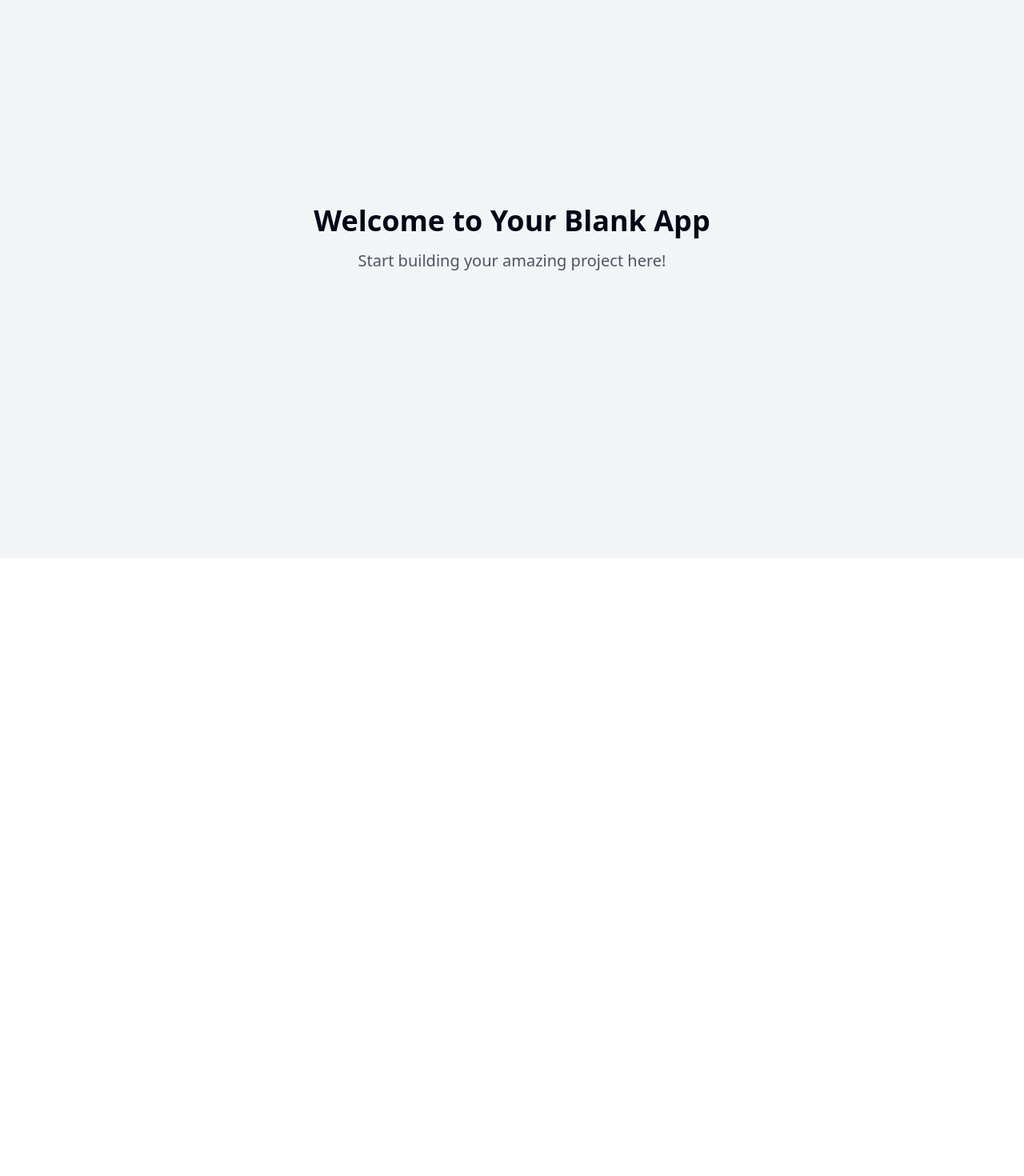
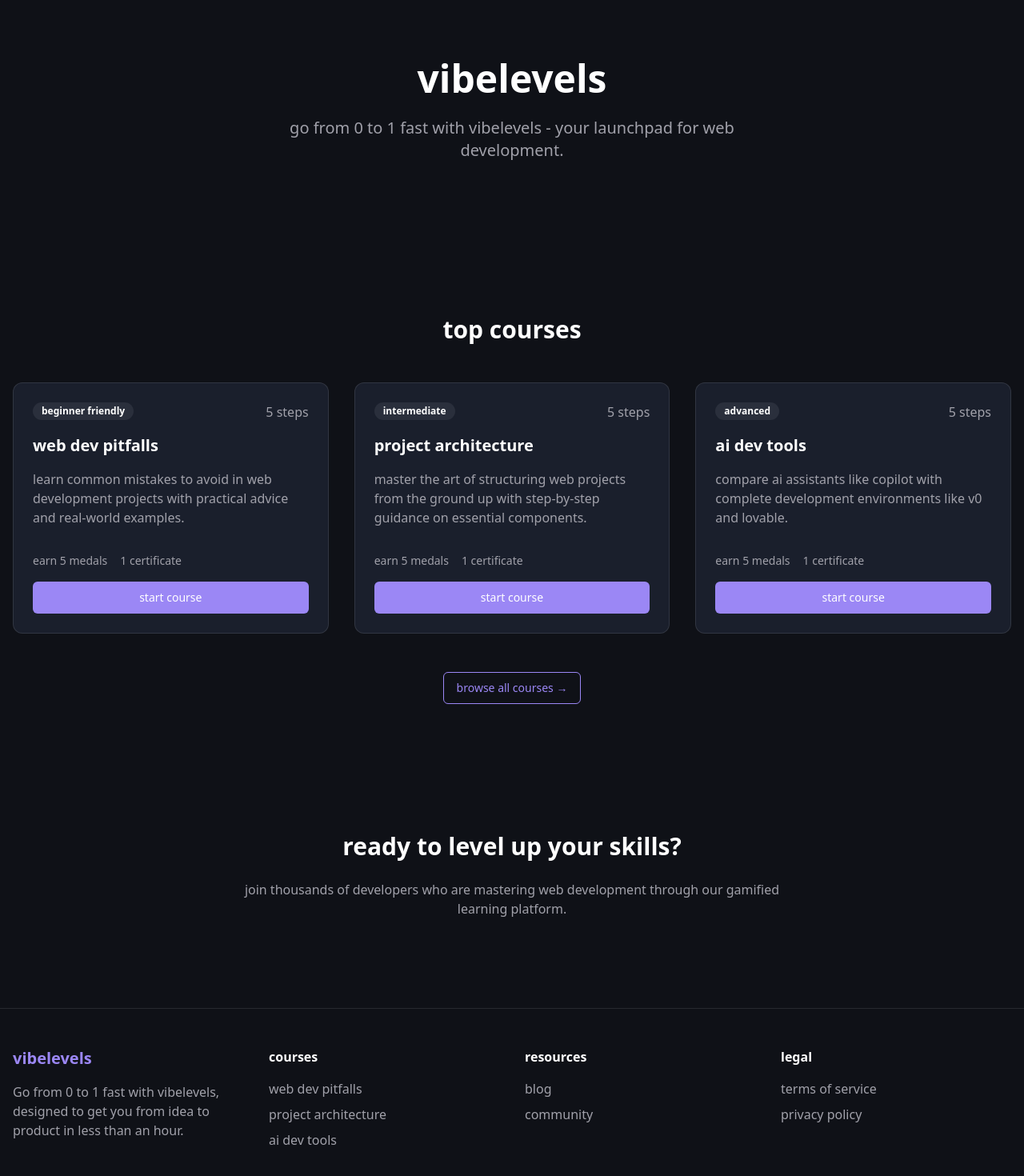
Before and after one commit to thenice777/vibelevels, a React (Vite) app: page / in a window 1280 px wide. Shown: the part 102-1572 px from the top of the page at 80% size. Before the commit the page ends 800 px from the top, so only its background shows below. Built offline with nearby package versions, Linux system fonts and the light colour scheme.

Commit message:
Create minimum viable prototype
Implement the initial prototype based on the prompt.

```diff
--- /dev/null
+++ b/src/components/CourseCard.tsx
@@ -0,0 +1,41 @@
+
+import { Badge } from "@/components/ui/badge";
+import { Button } from "@/components/ui/button";
+
+interface CourseCardProps {
+  title: string;
+  description: string;
+  level: string;
+  steps: number;
+  medals: number;
+  certificates: number;
+}
+
+export const CourseCard = ({ title, description, level, steps, medals, certificates }: CourseCardProps) => {
+  return (
+    <div className="bg-card rounded-xl p-6 border border-white/10 hover:border-primary/50 transition-all">
+      <div className="space-y-4">
+        <div className="flex justify-between items-start">
+          <Badge variant="secondary" className="bg-accent text-white">
+            {level}
+          </Badge>
+          <span className="text-muted-foreground">{steps} steps</span>
+        </div>
+
+        <h3 className="text-xl font-semibold text-white">{title}</h3>
+        <p className="text-muted-foreground">{description}</p>
+
+        <div className="flex items-center justify-between pt-4">
+          <div className="flex gap-4 text-sm text-muted-foreground">
+            <span>earn {medals} medals</span>
+            <span>{certificates} certificate</span>
+          </div>
+        </div>
+
+        <Button className="w-full bg-primary hover:bg-primary/90">
+          start course
+        </Button>
+      </div>
+    </div>
+  );
+};
--- /dev/null
+++ b/src/components/Footer.tsx
@@ -0,0 +1,44 @@
+
+import { Link } from "react-router-dom";
+
+export const Footer = () => {
+  return (
+    <footer className="border-t border-white/10 bg-background">
+      <div className="container mx-auto px-4 py-12">
+        <div className="grid grid-cols-1 md:grid-cols-4 gap-8">
+          <div className="space-y-4">
+            <h3 className="text-primary text-xl font-bold">vibelevels</h3>
+            <p className="text-muted-foreground">
+              Go from 0 to 1 fast with vibelevels, designed to get you from idea to product in less than an hour.
+            </p>
+          </div>
+
+          <div>
+            <h4 className="text-white font-semibold mb-4">courses</h4>
+            <ul className="space-y-2">
+              <li><Link to="/courses/web-dev-pitfalls" className="text-muted-foreground hover:text-primary">web dev pitfalls</Link></li>
+              <li><Link to="/courses/project-architecture" className="text-muted-foreground hover:text-primary">project architecture</Link></li>
+              <li><Link to="/courses/ai-dev-tools" className="text-muted-foreground hover:text-primary">ai dev tools</Link></li>
+            </ul>
+          </div>
+
+          <div>
+            <h4 className="text-white font-semibold mb-4">resources</h4>
+            <ul className="space-y-2">
+              <li><Link to="/blog" className="text-muted-foreground hover:text-primary">blog</Link></li>
+              <li><Link to="/community" className="text-muted-foreground hover:text-primary">community</Link></li>
+            </ul>
+          </div>
+
+          <div>
+            <h4 className="text-white font-semibold mb-4">legal</h4>
+            <ul className="space-y-2">
+              <li><Link to="/terms" className="text-muted-foreground hover:text-primary">terms of service</Link></li>
+              <li><Link to="/privacy" className="text-muted-foreground hover:text-primary">privacy policy</Link></li>
+            </ul>
+          </div>
+        </div>
+      </div>
+    </footer>
+  );
+};
--- /dev/null
+++ b/src/components/Navigation.tsx
@@ -0,0 +1,28 @@
+
+import { Link } from "react-router-dom";
+
+export const Navigation = () => {
+  return (
+    <nav className="fixed top-0 w-full z-50 bg-background/90 backdrop-blur-sm border-b border-white/10">
+      <div className="container mx-auto px-4 py-4 flex justify-between items-center">
+        <Link to="/" className="text-primary text-2xl font-bold">
+          vibelevels
+        </Link>
+        <div className="flex gap-8">
+          <Link to="/" className="text-white hover:text-primary transition-colors">
+            home
+          </Link>
+          <Link to="/courses" className="text-white hover:text-primary transition-colors">
+            courses
+          </Link>
+          <Link to="/community" className="text-white hover:text-primary transition-colors">
+            community
+          </Link>
+          <Link to="/blog" className="text-white hover:text-primary transition-colors">
+            blog
+          </Link>
+        </div>
+      </div>
+    </nav>
+  );
+};
--- a/src/pages/Index.tsx
+++ b/src/pages/Index.tsx
@@ -1,12 +1,81 @@
-// Update this page (the content is just a fallback if you fail to update the page)
+
+import { Navigation } from "@/components/Navigation";
+import { CourseCard } from "@/components/CourseCard";
+import { Footer } from "@/components/Footer";
+import { Button } from "@/components/ui/button";
 
 const Index = () => {
+  const courses = [
+    {
+      title: "web dev pitfalls",
+      description: "learn common mistakes to avoid in web development projects with practical advice and real-world examples.",
+      level: "beginner friendly",
+      steps: 5,
+      medals: 5,
+      certificates: 1,
+    },
+    {
+      title: "project architecture",
+      description: "master the art of structuring web projects from the ground up with step-by-step guidance on essential components.",
+      level: "intermediate",
+      steps: 5,
+      medals: 5,
+      certificates: 1,
+    },
+    {
+      title: "ai dev tools",
+      description: "compare ai assistants like copilot with complete development environments like v0 and lovable.",
+      level: "advanced",
+      steps: 5,
+      medals: 5,
+      certificates: 1,
+    },
+  ];
+
   return (
-    <div className="min-h-screen flex items-center justify-center bg-gray-100">
-      <div className="text-center">
-        <h1 className="text-4xl font-bold mb-4">Welcome to Your Blank App</h1>
-        <p className="text-xl text-gray-600">Start building your amazing project here!</p>
-      </div>
+    <div className="min-h-screen bg-background">
+      <Navigation />
+
+      <main className="pt-24">
+        {/* Hero Section */}
+        <section className="container mx-auto px-4 py-20 text-center">
+          <h1 className="text-5xl font-bold text-white mb-6">
+            vibelevels
+          </h1>
+          <p className="text-xl text-muted-foreground mb-8 max-w-2xl mx-auto">
+            go from 0 to 1 fast with vibelevels - your launchpad for web development.
+          </p>
+        </section>
+
+        {/* Courses Section */}
+        <section className="container mx-auto px-4 py-20">
+          <h2 className="text-3xl font-bold text-white mb-12 text-center">
+            top courses
+          </h2>
+          <div className="grid grid-cols-1 md:grid-cols-2 lg:grid-cols-3 gap-8">
+            {courses.map((course) => (
+              <CourseCard key={course.title} {...course} />
+            ))}
+          </div>
+          <div className="text-center mt-12">
+            <Button variant="outline" className="border-primary text-primary hover:bg-primary hover:text-white">
+              browse all courses →
+            </Button>
+          </div>
+        </section>
+
+        {/* CTA Section */}
+        <section className="container mx-auto px-4 py-20 text-center">
+          <h2 className="text-3xl font-bold text-white mb-6">
+            ready to level up your skills?
+          </h2>
+          <p className="text-muted-foreground mb-8 max-w-2xl mx-auto">
+            join thousands of developers who are mastering web development through our gamified learning platform.
+          </p>
+        </section>
+      </main>
+
+      <Footer />
     </div>
   );
 };
--- a/tailwind.config.ts
+++ b/tailwind.config.ts
@@ -1,3 +1,4 @@
+
 import type { Config } from "tailwindcss";
 
 export default {
@@ -12,85 +13,49 @@ export default {
   theme: {
     container: {
       center: true,
-			padding: '2rem',
+      padding: "2rem",
       screens: {
-				'2xl': '1400px'
-			}
+        "2xl": "1400px",
+      },
     },
     extend: {
       colors: {
-				border: 'hsl(var(--border))',
-				input: 'hsl(var(--input))',
-				ring: 'hsl(var(--ring))',
-				background: 'hsl(var(--background))',
-				foreground: 'hsl(var(--foreground))',
+        border: "hsl(var(--border))",
+        input: "hsl(var(--input))",
+        ring: "hsl(var(--ring))",
+        background: "#0F1117",
+        foreground: "hsl(var(--foreground))",
         primary: {
-					DEFAULT: 'hsl(var(--primary))',
-					foreground: 'hsl(var(--primary-foreground))'
+          DEFAULT: "#9B87F5",
+          foreground: "#FFFFFF",
         },
         secondary: {
-					DEFAULT: 'hsl(var(--secondary))',
-					foreground: 'hsl(var(--secondary-foreground))'
+          DEFAULT: "#1A1F2C",
+          foreground: "#FFFFFF",
         },
         destructive: {
-					DEFAULT: 'hsl(var(--destructive))',
-					foreground: 'hsl(var(--destructive-foreground))'
+          DEFAULT: "hsl(var(--destructive))",
+          foreground: "hsl(var(--destructive-foreground))",
         },
         muted: {
-					DEFAULT: 'hsl(var(--muted))',
-					foreground: 'hsl(var(--muted-foreground))'
+          DEFAULT: "#2A2F3C",
+          foreground: "#A1A1AA",
         },
         accent: {
-					DEFAULT: 'hsl(var(--accent))',
-					foreground: 'hsl(var(--accent-foreground))'
-				},
-				popover: {
-					DEFAULT: 'hsl(var(--popover))',
-					foreground: 'hsl(var(--popover-foreground))'
+          DEFAULT: "#2A2F3C",
+          foreground: "#FFFFFF",
         },
         card: {
-					DEFAULT: 'hsl(var(--card))',
-					foreground: 'hsl(var(--card-foreground))'
+          DEFAULT: "#1A1F2C",
+          foreground: "#FFFFFF",
         },
-				sidebar: {
-					DEFAULT: 'hsl(var(--sidebar-background))',
-					foreground: 'hsl(var(--sidebar-foreground))',
-					primary: 'hsl(var(--sidebar-primary))',
-					'primary-foreground': 'hsl(var(--sidebar-primary-foreground))',
-					accent: 'hsl(var(--sidebar-accent))',
-					'accent-foreground': 'hsl(var(--sidebar-accent-foreground))',
-					border: 'hsl(var(--sidebar-border))',
-					ring: 'hsl(var(--sidebar-ring))'
-				}
       },
       borderRadius: {
-				lg: 'var(--radius)',
-				md: 'calc(var(--radius) - 2px)',
-				sm: 'calc(var(--radius) - 4px)'
+        lg: "var(--radius)",
+        md: "calc(var(--radius) - 2px)",
+        sm: "calc(var(--radius) - 4px)",
       },
-			keyframes: {
-				'accordion-down': {
-					from: {
-						height: '0'
     },
-					to: {
-						height: 'var(--radix-accordion-content-height)'
-					}
-				},
-				'accordion-up': {
-					from: {
-						height: 'var(--radix-accordion-content-height)'
-					},
-					to: {
-						height: '0'
-					}
-				}
-			},
-			animation: {
-				'accordion-down': 'accordion-down 0.2s ease-out',
-				'accordion-up': 'accordion-up 0.2s ease-out'
-			}
-		}
   },
   plugins: [require("tailwindcss-animate")],
 } satisfies Config;
```
Lines whose indentation alone changed are shown as unchanged.
